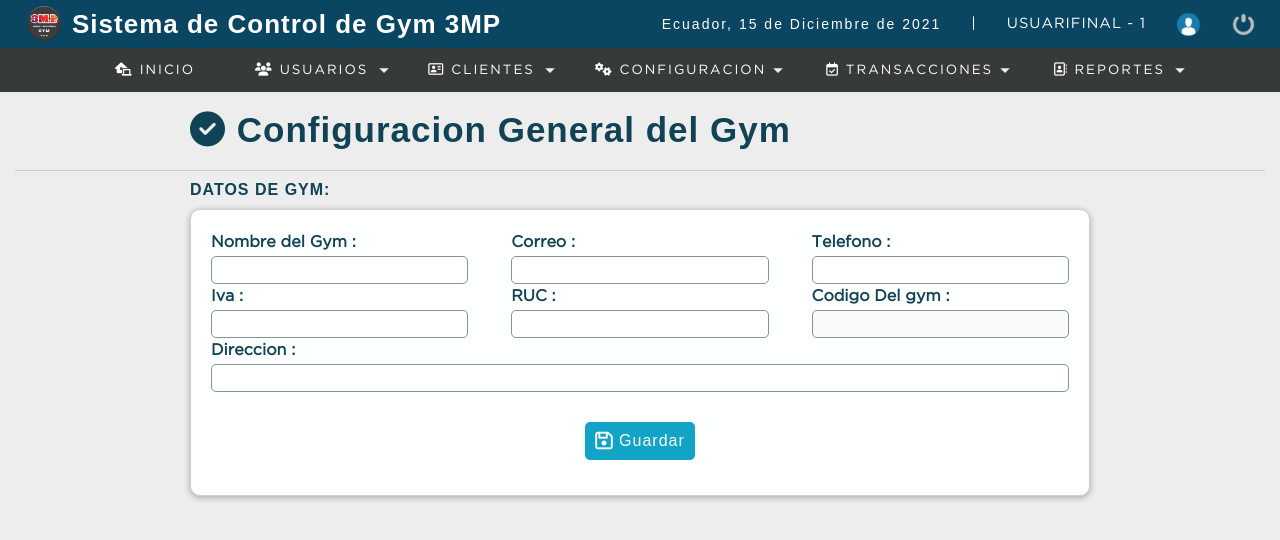
After one commit to Root01x/dev-gym-application, a PHP site: page /sistema/config_general.php in a window 1280 px wide. The commit adds this page. Shown: the top 540 px of the page. Run offline with PHP 8.4, Linux system fonts and the light colour scheme; a user stored in the database is signed in; data comes from the database, SQL or seed files in the repository; data that the repository does not hold is empty; some libraries are stand-ins or nearby versions.

Commit message:
agreado configuracion general

```diff
--- a/sistema/ajax.php
+++ b/sistema/ajax.php
@@ -578,7 +578,32 @@ if (!empty($_POST)) {
         }
         exit;
     }
+    //extraer datos de la empresa
+    if ($_POST['action'] == 'serchDatosEmpresa') {
 
+
+            $token = md5($_SESSION['idUser']);
+
+            $query = mysqli_query($conection, "SELECT  * FROM configuraciongym WHERE id=1");
+
+            $result = mysqli_num_rows($query);
+
+
+            if ($result > 0) {
+
+                $data = mysqli_fetch_assoc($query);
+
+                echo json_encode($data, JSON_UNESCAPED_UNICODE);
+                # code...
+            } else {
+                echo "ERROR GARRAFAL";
+            }
+
+            mysqli_close($conection);
+
+
+        exit;
+    }
     //extraer datos del detallespara reservas
     if ($_POST['action'] == 'serchForDetalleReservas') {
         $cliente = $_POST['user'];
@@ -963,57 +988,7 @@ if (!empty($_POST)) {
         exit;
 
     }
-    // //procesar Recarga
-    // if ($_POST['action'] == 'procesarRecarga') {
-    //     if (empty($_POST['codcliente'])) {
-    //         //$codcliente =1;
-    //         echo 'error';
-    //         exit;
 
-    //     } else {
-    //         $codcliente = $_POST['codcliente'];
-    //         $cant_accesos = $_POST['cant_accesos'];
-    //         $dias = $_POST['dias'];
-
-    //     }
-
-    //     $token = md5($_SESSION['idUser']);
-    //     $usuario = $_SESSION['idUser'];
-
-    //     $query = mysqli_query($conection, "SELECT * FROM planes WHERE idcliente = '$codcliente'");
-    //     $result = mysqli_num_rows($query);
-
-    //     if ($result > 0) {
-    //         // $query_procesar = mysqli_query($conection, "CALL procesar_transaccion($usuario,$codcliente,'$token')");
-    //         $query_procesar = mysqli_query($conection, "CALL actualizar_datos_tarjeta($cant_accesos,$codcliente,$dias)");
-
-    //         $result_detalle = mysqli_num_rows($query_procesar);
-
-    //         if ($result_detalle > 0) {
-    //             $data = mysqli_fetch_assoc($query_procesar);
-    //             echo json_encode($data, JSON_UNESCAPED_UNICODE);
-    //         } else {
-    //             echo "error";
-    //         }
-    //     } else {
-
-    //         $query_insert = mysqli_query($conection, "INSERT INTO planes(num_accesos,idcliente,fecha_v)
-    //                                                   VALUES('$cant_accesos','$codcliente',DATE_ADD(NOW(),INTERVAL '$dias' DAY))");
-
-    //         // $result_detalle = mysqli_num_rows($query_insert);
-    //             // echo 'ol';
-    //         if ($query_insert) {
-    //             // $data = mysqli_fetch_assoc($query_insert);
-    //             // echo json_encode($data, JSON_UNESCAPED_UNICODE);
-    //             echo 'ol';
-    //         } else {
-    //             echo "error";
-    //         }
-    //     }
-    //     mysqli_close($conection);
-    //     exit;
-
-    // }
     //procesar venta deposito
     if ($_POST['action'] == 'procesarVentaDeposito') {
         if (empty($_POST['codcliente'])) {
--- /dev/null
+++ b/sistema/config_general.php
@@ -0,0 +1,113 @@
+<?php
+
+session_start();
+if ($_SESSION['rol'] != 1 && $_SESSION['rol'] != 2) {
+    # code...
+
+    header("location: ../");
+}
+ include "../conection.php";
+
+?>
+
+<!DOCTYPE html>
+<html lang="en">
+<head>
+	<meta charset="UTF-8">
+	<?php include "includes/scripts.php"?>
+	<title>Nueva Recarga</title>
+</head>
+<body>
+ <?php include "includes/header.php"?>
+	<section id="container">
+        <div class="title_page"><h1><i class="fas fa-check-circle"></i> Configuracion General del Gym</h1></div>
+
+        <hr>
+
+        <div class="datos_cliente">
+            <div class="action_cliente">
+                <h4>DATOS DE GYM:</h4>
+
+            </div>
+            <form name="form_new_cliente_venta" id="form_new_cliente_venta" class="datos" action="">
+
+                <input type="hidden" name="action" value="addCliente">
+                <input type="hidden" id="idcliente" name="idcliente" value="" required>
+                <div class="wd30">
+                    <label for="">Nombre del Gym :</label>
+                    <input type="text" name="name_empresa" id="name_empresa">
+
+                </div>
+                <div class="wd30">
+                    <label for="">Correo :</label>
+                    <input type="email" name="email_empresa" id="email_empresa" >
+
+                </div>
+                <div class="wd30">
+                    <label for="">Telefono :</label>
+                    <input type="number" name="tel_empresa" id="tel_empresa"  >
+
+                </div>
+
+
+                <div class="wd30">
+                    <label for="">Iva :</label>
+                    <input type="number" name="iva_empresa" id="iva_empresa"  >
+
+
+                </div>
+
+                <div class="wd30">
+                    <label for="">RUC :</label>
+                    <input type="text" name="ruc_empresa" id="ruc_empresa"  >
+
+
+                </div>
+
+                <div class="wd30">
+                    <label for="">Codigo Del gym :</label>
+                    <input type="text" name="cod_empresa" id="cod_empresa" disabled required >
+
+
+                </div>
+
+                <div class="wd100">
+                    <label for="">Direccion :</label>
+                    <input type="text" name="dir_empresa" id="dir_empresa"  required>
+
+                </div>
+                <div class="wd30">
+
+                </div>
+
+
+                <div id="div_registro_cliente2" class="wd100">
+                    <button type="submit" class="btn_save" ><i class="far fa-save fa-lg"></i> Guardar</button>
+
+                </div>
+
+
+
+            </form>
+        </div>
+
+
+
+
+
+
+
+
+	</section>
+<?php include "includes/footer.php"?>
+<script type="text/javascript">
+
+    $(document).ready(function(){
+
+        var usuario_id = '<?php echo $_SESSION['idUser']; ?>';
+        serchDatosEmpresa();
+    })
+
+</script>
+</body>
+</html>
--- a/sistema/includes/nav.php
+++ b/sistema/includes/nav.php
@@ -42,10 +42,10 @@
 						# code...
 
 				?>
-						<li><a href="registro_evento.php">Configuracion General</a></li>
+						<li><a href="config_general.php">Configuracion General</a></li>
 
 						<?php }?>
-						<li><a href="lista_eventos.php">Configuracion Precios</a></li>
+						<li><a href="config_precios.php">Configuracion Precios</a></li>
 					</ul>
 				</li>
 				<?php if ($_SESSION['rol'] == 1 || $_SESSION['rol'] == 2) { ?>
--- a/sistema/js/functions.js
+++ b/sistema/js/functions.js
@@ -1734,6 +1734,45 @@ function serchForDetalleRecarga(id){
         }
     });
 }
+//llenar datos generales de la empresa
+function serchDatosEmpresa(){
+    var action = 'serchDatosEmpresa';
+
+
+    $.ajax({
+        url: 'ajax.php',
+        type: 'POST',
+        async: true,
+        data: {action:action},
+
+        success: function(response)
+        {
+
+            if (response != 'ERROR') {
+
+                    var data = $.parseJSON(response);
+                    $('#cod_empresa').val(data.id);
+                    $('#name_empresa').val(data.nombre);
+                    $('#tel_empresa').val(data.telefono);
+                    $('#email_empresa').val(data.email);
+                    $('#dir_empresa').val(data.direccion);
+                    $('#ruc_empresa').val(data.RUC);
+                    $('#iva_empresa').val(data.iva);
+
+
+
+            }else{
+                console.log('NO SE ENCONTRARON DATOS');
+            }
+            viewProcesar();
+
+
+        },
+        error: function(error){
+
+        }
+    });
+}
 //buscar datos tabla detalle
 function serchForDetalleReservas(id){
     var action = 'serchForDetalleReservas';
```
